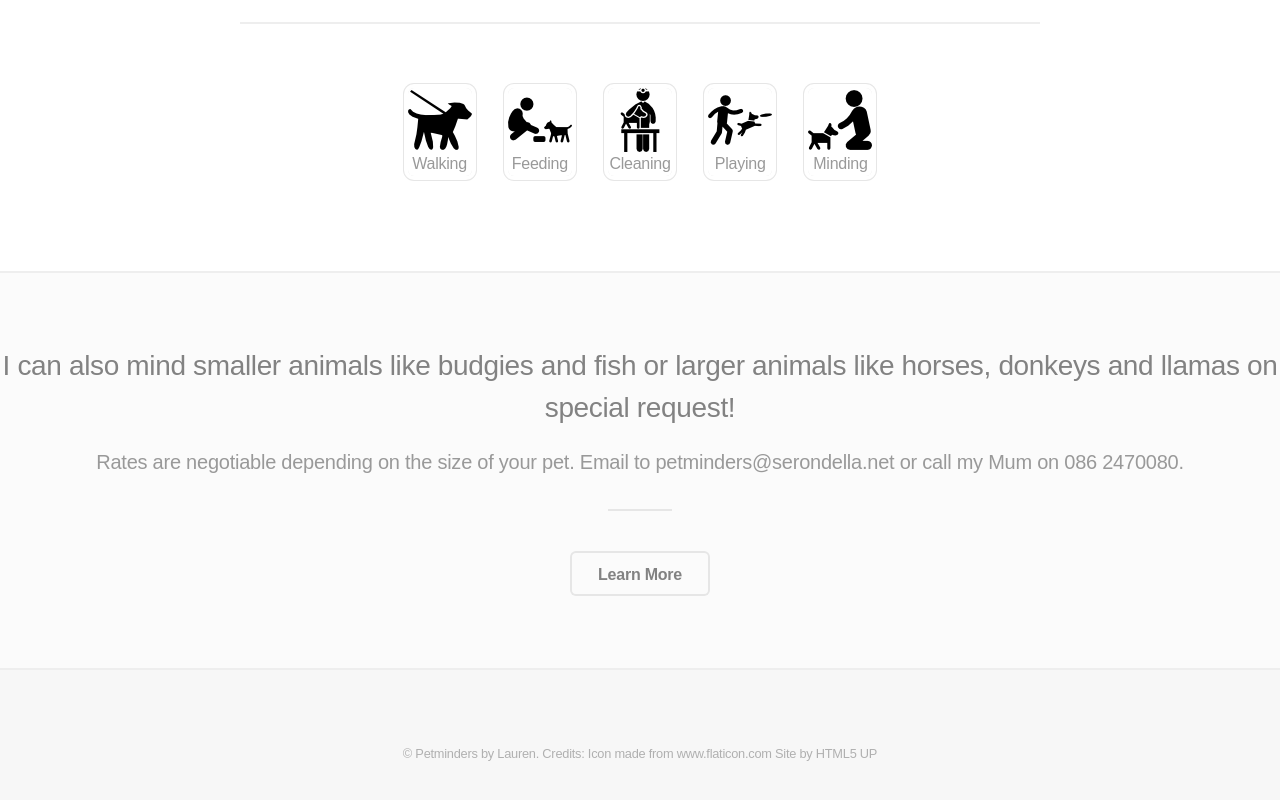
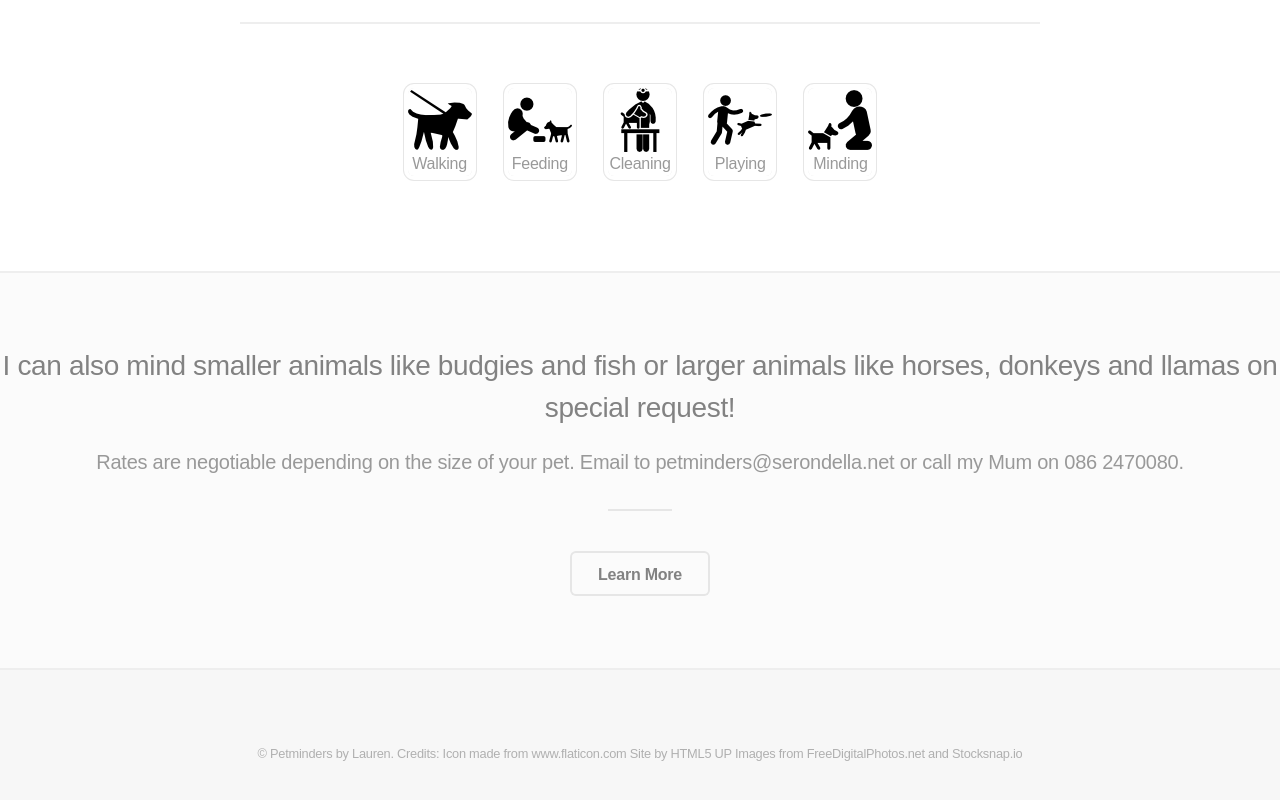
Before and after one commit to shanedgray/petminders, a plain HTML site: page index.html in a window 1280 px wide. Shown: the part 2170-2970 px from the top of the page. Drawn offline with Linux system fonts and the light colour scheme.

Commit message:
Add ack.

```diff
--- a/index.html
+++ b/index.html
@@ -422,7 +422,7 @@ print 'It took ' + i + ' iterations to sort the deck.';</code></pre>
 					<li><a href="#" class="icon fa-twitter"><span class="label">Twitter</span></a></li>
 					<li><a href="#" class="icon fa-instagram"><span class="label">Instagram</span></a></li>
 				</ul>!-->
-				<p class="copyright">&copy; Petminders by Lauren. Credits: Icon made from www.flaticon.com Site by HTML5 UP</a></p>
+				<p class="copyright">&copy; Petminders by Lauren. Credits: Icon made from www.flaticon.com Site by HTML5 UP Images from FreeDigitalPhotos.net and Stocksnap.io</a></p>
 			</footer>
 
 		<!-- Scripts -->
```
